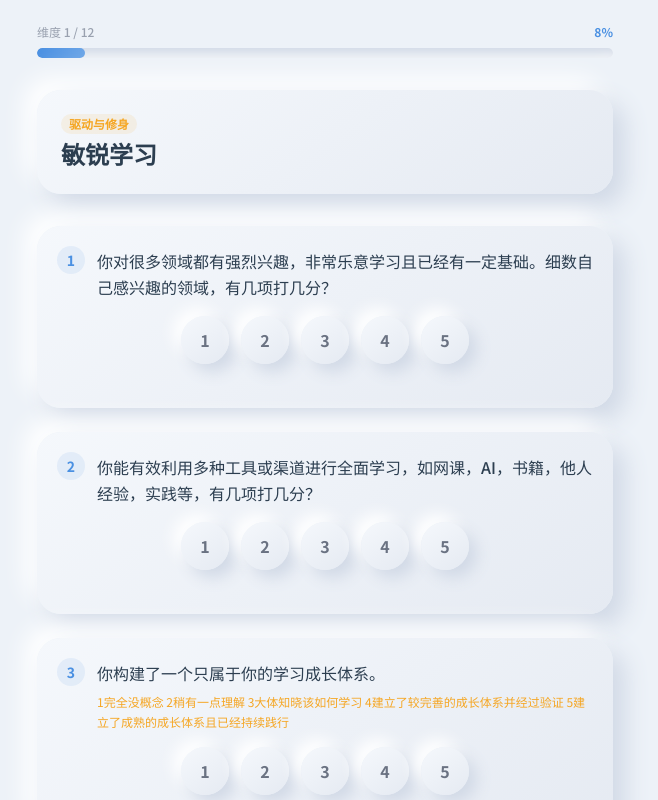
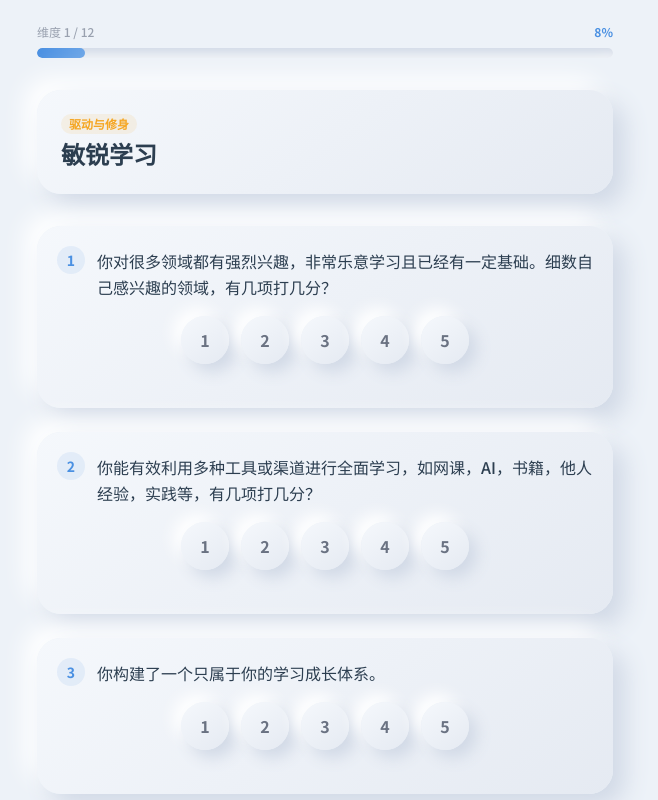
Before and after one commit to axf954632-rgb/elephant-survey, a React (Vite) app: page / in a window 1280 px wide. Both pictures are taken after a click on the button "开始测评". Shown: the top 800 px of the page, without its empty margins (315-973 px from the left). Built offline with nearby package versions, Linux system fonts and the light colour scheme.

Commit message:
feat: 第3、6题改为选中后显示对应描述

```diff
--- a/src/components/QuestionPage.tsx
+++ b/src/components/QuestionPage.tsx
@@ -114,20 +114,14 @@ export default function QuestionPage({
                   <span className="flex-shrink-0 w-7 h-7 rounded-full bg-elephant-blue/10 text-elephant-blue text-sm font-bold flex items-center justify-center">
                     {q.id}
                   </span>
-                  <div className="flex-1 pt-0.5">
-                    <p className="text-sm sm:text-base text-elephant-dark font-medium leading-relaxed">
-                      {q.text}
-                    </p>
-                    {q.note && (
-                      <p className="text-xs text-elephant-orange mt-1.5 leading-relaxed">
-                        {q.note}
-                      </p>
-                    )}
-                  </div>
+                  <p className="text-sm sm:text-base text-elephant-dark font-medium leading-relaxed pt-0.5">
+                    {q.text}
+                  </p>
                 </div>
                 <ScoreSelector
                   value={answers[q.id] ?? null}
                   onChange={(score) => onAnswer(q.id, score)}
+                  scoreDescriptions={q.scoreDescriptions}
                 />
               </div>
             ))}
--- a/src/components/ScoreSelector.tsx
+++ b/src/components/ScoreSelector.tsx
@@ -1,11 +1,15 @@
 interface ScoreSelectorProps {
   value: number | null;
   onChange: (score: number) => void;
+  scoreDescriptions?: Record<number, string>;
 }
 
-const labels = ['', '很低', '较低', '一般', '较高', '很高'];
+const defaultLabels = ['', '很低', '较低', '一般', '较高', '很高'];
 
-export default function ScoreSelector({ value, onChange }: ScoreSelectorProps) {
+export default function ScoreSelector({ value, onChange, scoreDescriptions }: ScoreSelectorProps) {
+  const currentDescription = value !== null && scoreDescriptions ? scoreDescriptions[value] : null;
+  const currentLabel = value !== null && !scoreDescriptions ? defaultLabels[value] : null;
+
   return (
     <div className="flex flex-col items-center gap-2">
       <div className="flex items-center gap-2 sm:gap-3">
@@ -29,8 +33,8 @@ export default function ScoreSelector({ value, onChange }: ScoreSelectorProps) {
           );
         })}
       </div>
-      <span className="text-xs text-gray-400 h-4">
-        {value !== null ? labels[value] : ''}
+      <span className="text-xs text-elephant-orange font-medium h-4 text-center px-2">
+        {currentDescription || currentLabel || ''}
       </span>
     </div>
   );
--- a/src/data/questions.ts
+++ b/src/data/questions.ts
@@ -1,7 +1,7 @@
 export interface Question {
   id: number;
   text: string;
-  note?: string;
+  scoreDescriptions?: Record<number, string>;
 }
 
 export interface Dimension {
@@ -19,7 +19,17 @@ export const dimensions: Dimension[] = [
     questions: [
       { id: 1, text: '你对很多领域都有强烈兴趣，非常乐意学习且已经有一定基础。细数自己感兴趣的领域，有几项打几分？' },
       { id: 2, text: '你能有效利用多种工具或渠道进行全面学习，如网课，AI，书籍，他人经验，实践等，有几项打几分？' },
-      { id: 3, text: '你构建了一个只属于你的学习成长体系。', note: '1完全没概念 2稍有一点理解 3大体知晓该如何学习 4建立了较完善的成长体系并经过验证 5建立了成熟的成长体系且已经持续践行' },
+      {
+        id: 3,
+        text: '你构建了一个只属于你的学习成长体系。',
+        scoreDescriptions: {
+          1: '完全没概念',
+          2: '稍有一点理解',
+          3: '大体知晓该如何学习',
+          4: '建立了较完善的成长体系并经过验证',
+          5: '建立了成熟的成长体系且已经持续践行',
+        },
+      },
     ],
   },
   {
@@ -29,7 +39,17 @@ export const dimensions: Dimension[] = [
     questions: [
       { id: 4, text: '你有一个明确的长期目标指导着你每天的行动。' },
       { id: 5, text: '你能有效的约束自己每天的行动。' },
-      { id: 6, text: '你对自己每天的行动不会产生懊悔情绪。', note: '1经常懊悔（几乎每天） 2时常懊悔（每周3~5天） 3偶尔懊悔（每周1~2天） 4很少懊悔（每月1~2天） 5从不懊悔' },
+      {
+        id: 6,
+        text: '你对自己每天的行动不会产生懊悔情绪。',
+        scoreDescriptions: {
+          1: '经常懊悔（几乎每天）',
+          2: '时常懊悔（每周3~5天）',
+          3: '偶尔懊悔（每周1~2天）',
+          4: '很少懊悔（每月1~2天）',
+          5: '从不懊悔',
+        },
+      },
     ],
   },
   {
```
